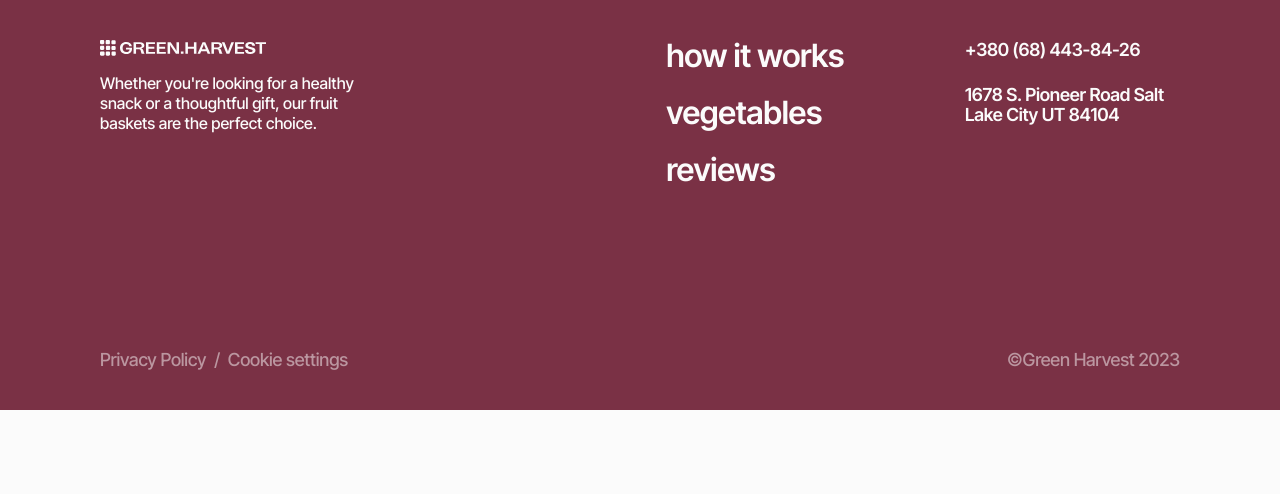
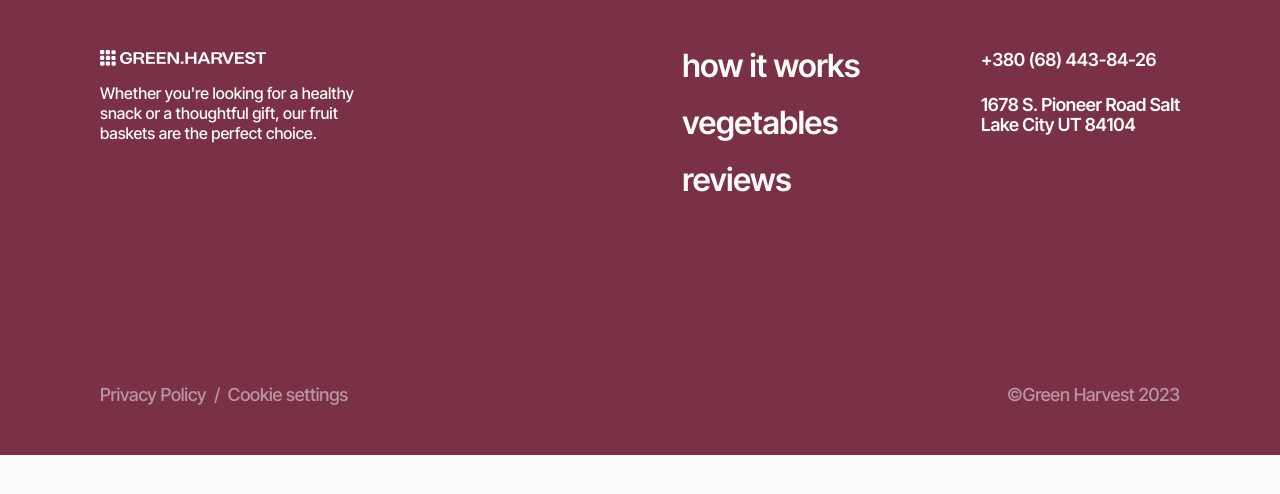
Before and after one commit to llmex/project-fullstack-team, a website built with Vite: page src/index.html in a window 1280 px wide. Built offline with nearby package versions, Linux system fonts and the light colour scheme.

Commit message:
fix css adaptive footer

```diff
--- a/src/css/footer.css
+++ b/src/css/footer.css
@@ -83,6 +83,11 @@
       padding-right: 32px;
     }
 
+  .footer {
+      padding-top: 32px;
+      padding-bottom: 32px;
+    }
+
   .footer-slogan-box {
       width: 265px;
       margin-bottom: 0;
@@ -98,10 +103,6 @@
       flex-wrap: wrap;
       justify-content: space-between;
       margin-bottom: 100px;
-    }
-
-    .footer-address {
-      width: 215px;
     }
 
     .footer-address-element {
@@ -144,11 +145,13 @@
       padding-right: 100px;
     }
 
+    .footer {
+      padding-top: 50px;
+      padding-bottom: 50px;
+    }
+
     .footer-description-wrap {
-      display: flex;
-      flex-wrap: nowrap;
-      justify-content: space-between;
-      margin-bottom: 100px;
+      margin-bottom: 125px;
     }
 
     .footer-naw-wrap {
```
